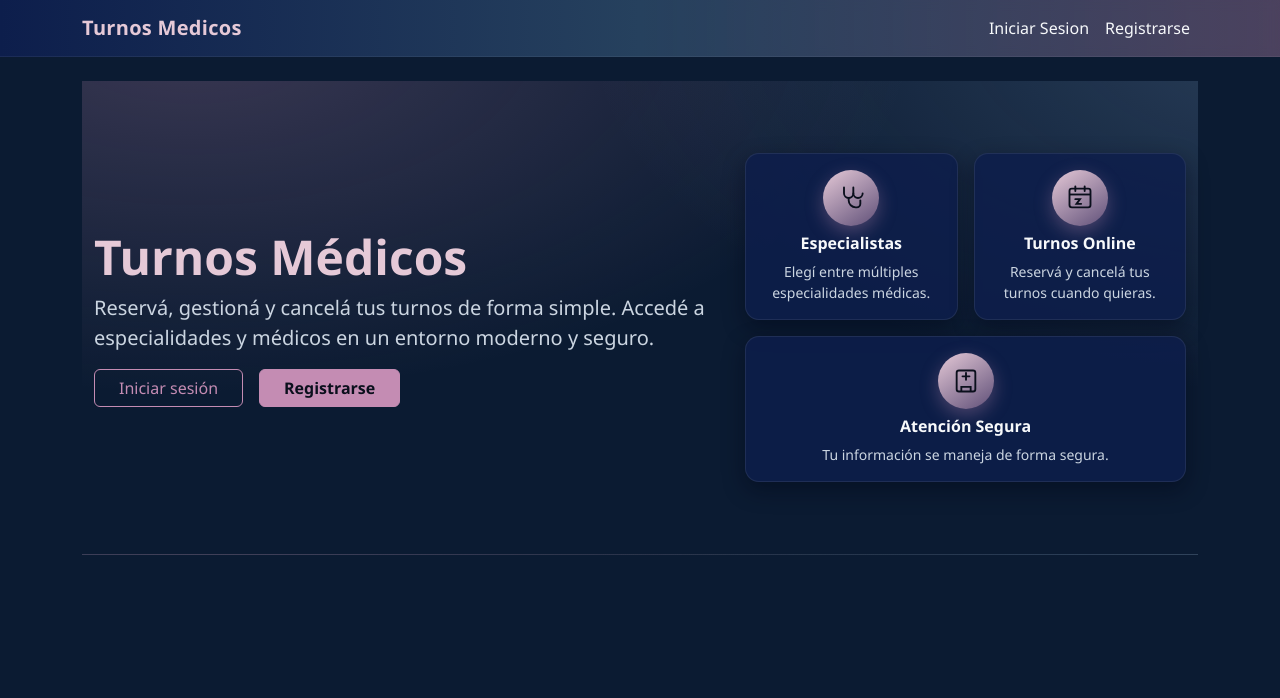
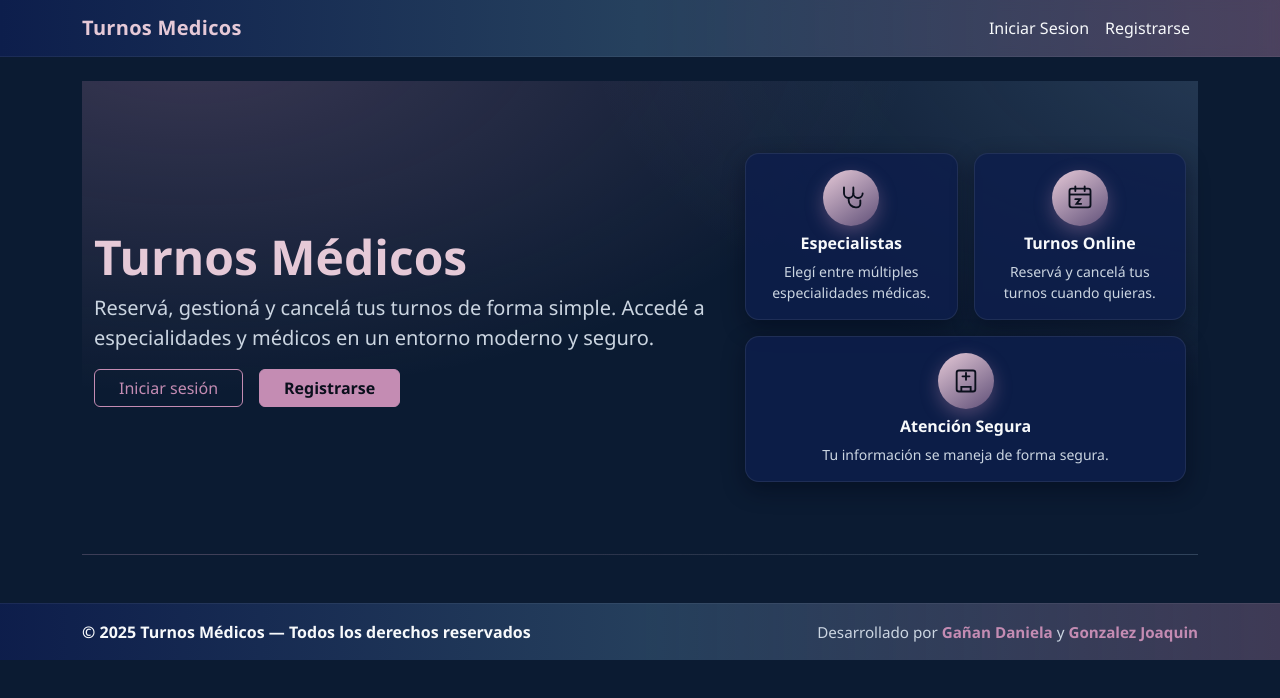
Before and after one commit to DanielaGanan/TurnosMedicos, a React (Vite) app in the folder client/: page / in a window 1280 px wide. Shown: the top 698 px of the page. Built offline with nearby package versions, Linux system fonts and the light colour scheme; no server answers.

Commit message:
Diseño y derechos de autor

```diff
--- a/client/src/App.jsx
+++ b/client/src/App.jsx
@@ -1,5 +1,6 @@
 import { BrowserRouter, Routes, Route } from "react-router-dom";
 import NavBar from "./components/layout/NavBar.jsx";
+import Footer from "./components/layout/Footer.jsx";
 import Home from "./components/Home.jsx";
 import Login from "./components/Login.jsx";
 import Registro from "./components/Registro.jsx";
@@ -45,6 +46,7 @@ export default function App() {
           </Route>
         </Routes>
       </div>
+      <Footer />
     </BrowserRouter>
   );
 }
--- /dev/null
+++ b/client/src/components/layout/Footer.jsx
@@ -0,0 +1,15 @@
+export default function Footer() {
+  const year = new Date().getFullYear();
+  return (
+    <footer className="app-footer mt-5">
+      <div className="container py-3 d-flex flex-column flex-md-row align-items-center justify-content-between gap-2">
+        <div className="fw-semibold">
+          © {year} Turnos Médicos — Todos los derechos reservados
+        </div>
+        <div className="credits text-muted">
+          Desarrollado por <span className="credit-name">Gañan Daniela</span> y <span className="credit-name">Gonzalez Joaquin</span>
+        </div>
+      </div>
+    </footer>
+  );
+}
--- a/client/src/styles/custom.css
+++ b/client/src/styles/custom.css
@@ -100,3 +100,14 @@ a { color: var(--accent-light); }
   box-shadow: 0 6px 18px rgba(196,140,179,0.35);
 }
 .feature-card:hover{ transform: translateY(-2px); transition: transform .18s ease; }
+
+/* footer */
+.app-footer{
+  background: linear-gradient(90deg, rgba(13,30,76,0.95), rgba(38,65,94,0.95), rgba(196,140,179,0.28));
+  border-top: 1px solid rgba(255,255,255,0.06);
+}
+.app-footer .credits{ font-size: .95rem; }
+.app-footer .credit-name{
+  color: var(--accent-medium);
+  font-weight: 700;
+}
```
